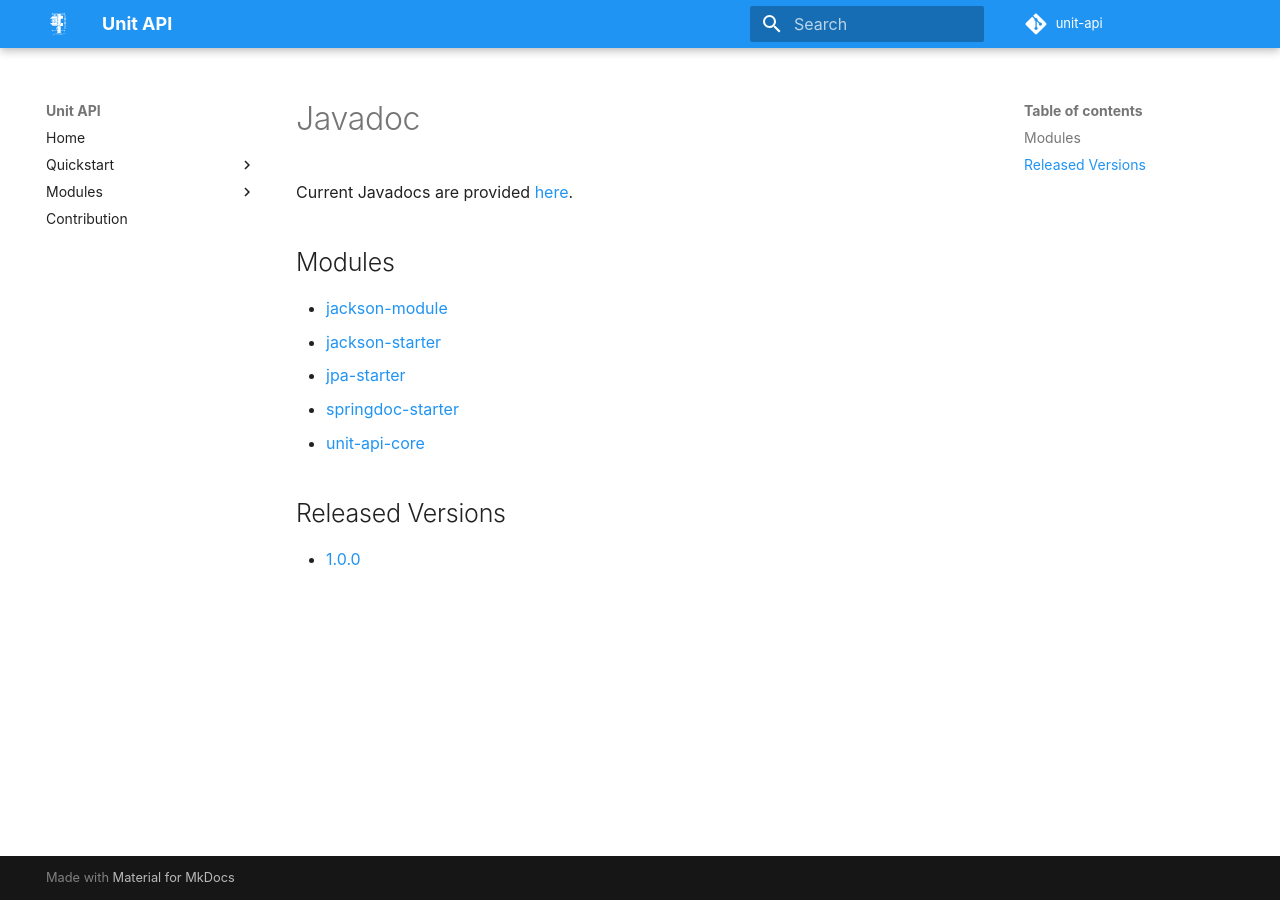
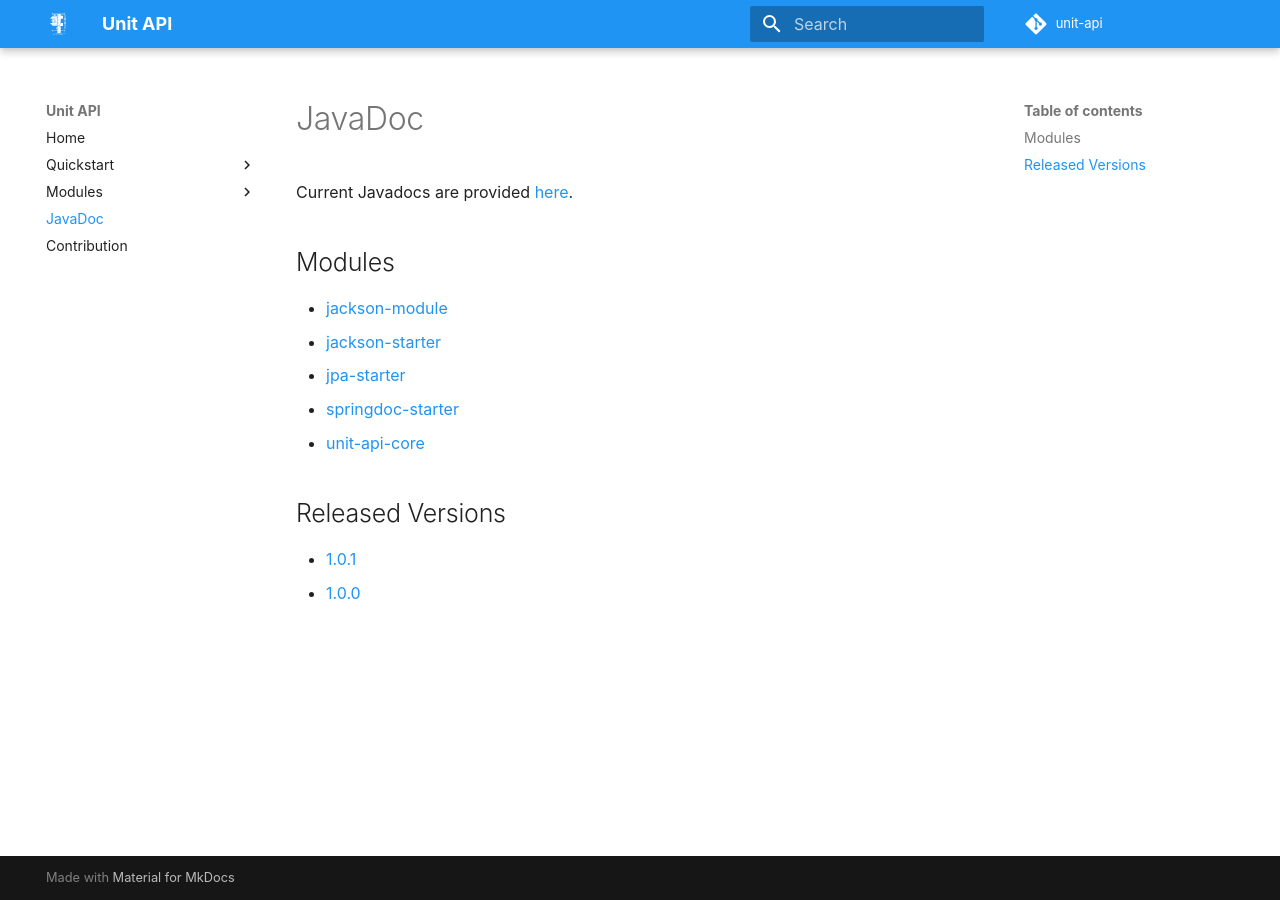
Before and after one commit to raynigon/unit-api, an MkDocs documentation site: the page built from docs/javadoc_ref.md, in a window 1280 px wide. Built offline with MkDocs 1.6.1 and Material for MkDocs 9.7.7, drawn with Linux system fonts in a browser that asks for light colours; comment, search, counter and statistics services are not loaded.

```diff
--- a/docs/javadoc.md
+++ b/docs/javadoc_ref.md
@@ -1,4 +1,4 @@
-# Javadoc
+# JavaDoc
 
 Current Javadocs are provided [here](https://unit-api.raynigon.com/javadoc/master/).
 
@@ -11,4 +11,5 @@ Current Javadocs are provided [here](https://unit-api.raynigon.com/javadoc/maste
 
 ## Released Versions
 
+ - [1.0.1](https://unit-api.raynigon.com/javadoc/v1.0.1)
  - [1.0.0](https://unit-api.raynigon.com/javadoc/v1.0.0)
--- a/mkdocs.yml
+++ b/mkdocs.yml
@@ -31,6 +31,7 @@ nav:
       - Jpa Starter: modules/jpa-starter.md
       - Springdoc Starter: modules/springdoc-starter.md
       - Kotlin Module: modules/kotlin-module.md
+  - JavaDoc: javadoc_ref.md
   - Contribution: contribution.md
 extra:
   latest_version: 1.0.1
```
Also changed, not shown: docs/quickstart.md (deleted), 4 other files.
